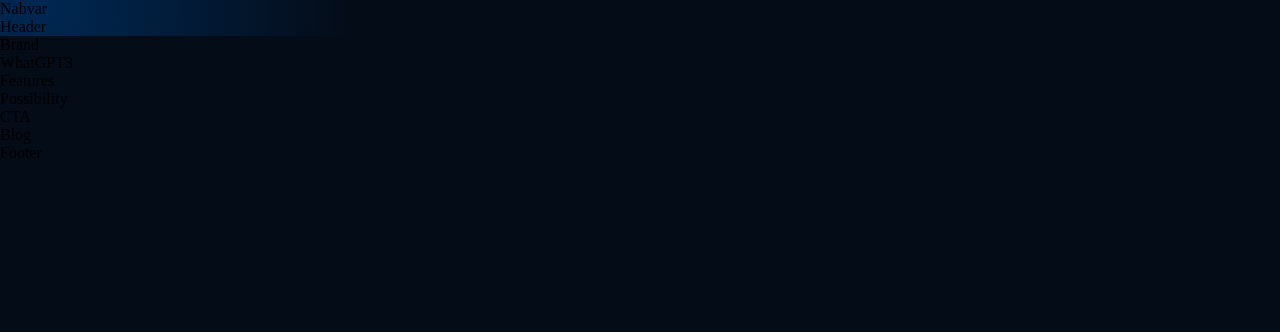
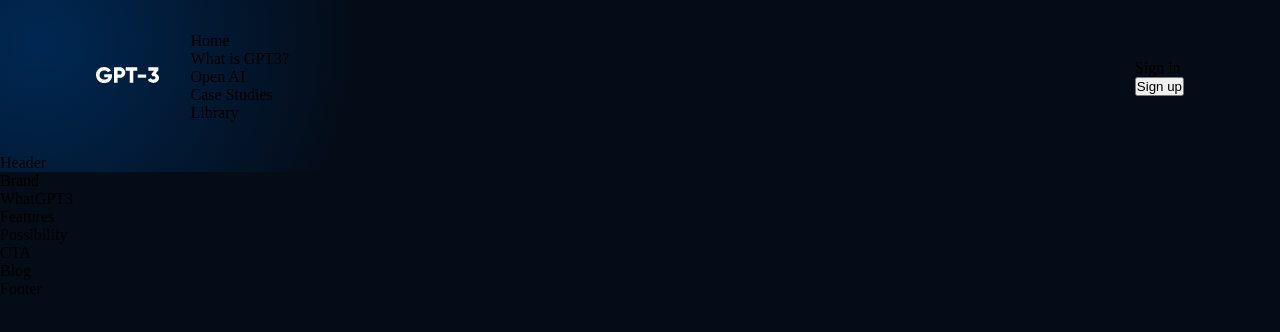
Before and after one commit to MorgDzh/Modern-UI-UX, a React (Create React App) app: page / in a window 1280 px wide. Shown: the top 332 px of the page. Built offline with nearby package versions, Linux system fonts and the light colour scheme.

Commit message:
added first drafts and styles in navbar :rocket:

```diff
--- a/src/components/navbar/Navbar.jsx
+++ b/src/components/navbar/Navbar.jsx
@@ -1,10 +1,39 @@
-import React from 'react'
-import './navbar.css'
+import React from "react";
+import { RiMenu3Line, RiCloseLine } from "react-icons/ri";
+import logo from '../../assets/logo.svg';
+import "./navbar.css";
 
-const Nabvar = () => {
+const Navbar = () => {
   return (
-    <div>Nabvar</div>
-  )
-}
+    <div className="gpt3__navbar">
+      <div className="gpt3__navbar-links">
+        <div className="gpt3__navbar-links_logo">
+          <img src={logo} />
+        </div>
+        <div className="gpt3__navbar-links_container">
+          <p>
+            <a href="#home">Home</a>
+          </p>
+          <p>
+            <a href="#wgpt3">What is GPT3?</a>
+          </p>
+          <p>
+            <a href="#possibility">Open AI</a>
+          </p>
+          <p>
+            <a href="#features">Case Studies</a>
+          </p>
+          <p>
+            <a href="#blog">Library</a>
+          </p>
+        </div>
+      </div>
+      <div className="gpt3__navbar-sign">
+        <p>Sign in</p>
+        <button type="button">Sign up</button>
+      </div>
+    </div>
+  );
+};
 
-export default Nabvar
+export default Navbar;
--- a/src/components/navbar/navbar.css
+++ b/src/components/navbar/navbar.css
@@ -0,0 +1,23 @@
+.gpt3__navbar {
+  display: flex;
+  justify-content: space-between;
+  align-items: center;
+
+  padding: 2rem 6rem;
+}
+
+.gpt3__navbar-links {
+  flex: 1;
+  display: flex;
+  justify-content: flex-start;
+  align-items: center;
+}
+
+.gpt3__navbar-links_logo {
+  margin-right: 2rem;
+}
+
+.gpt3__navbar-links_logo img {
+  width: 62.56px;
+  height: 16.02px;
+}
```
